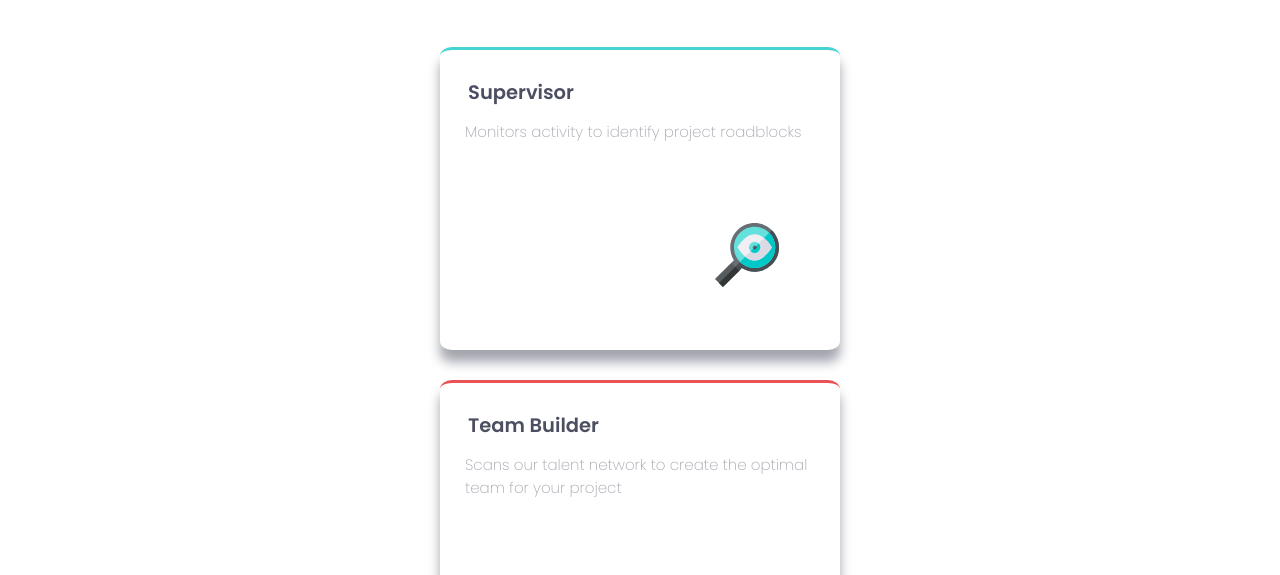
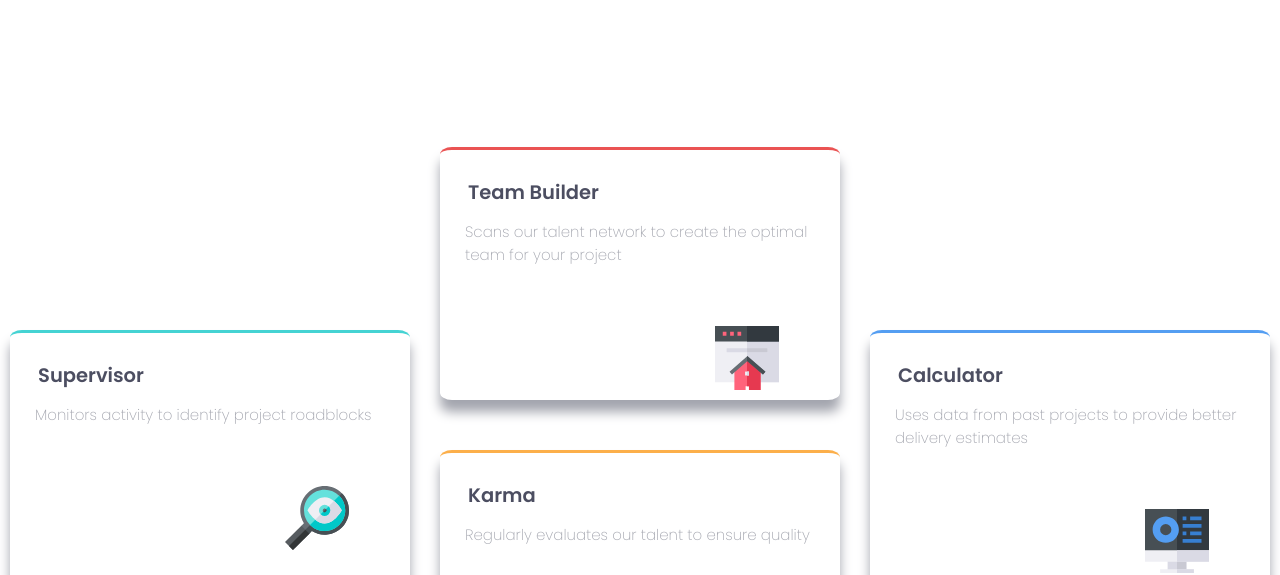
Before and after one commit to EemanQasim/_four_card_feature, a plain HTML site: page index.html in a window 1280 px wide. Shown: the part 245-820 px from the top of the page. Drawn offline with Linux system fonts and the light colour scheme.

Commit message:
media update

```diff
--- a/media.css
+++ b/media.css
@@ -1,6 +1,6 @@
 
 
-@media screen and (min-width:1288px) {
+@media screen and (min-width: 481px) {
 
   .main {
     display: grid;
--- a/styles.css
+++ b/styles.css
@@ -57,7 +57,7 @@ font-size: 1rem;
 
 .cards{
    width: 400px;
-   height: 300px;
+   height: 250px;
    background-color: #ffff;
    transition: 300ms ease;
    border-radius: 3%;
@@ -87,8 +87,9 @@ font-size: 1rem;
 }
 
 .card-img{
+
   margin-left: 250px;
-  margin-top: 80px;
+  margin-top: 60px;
 }
 
  #Team{
```
